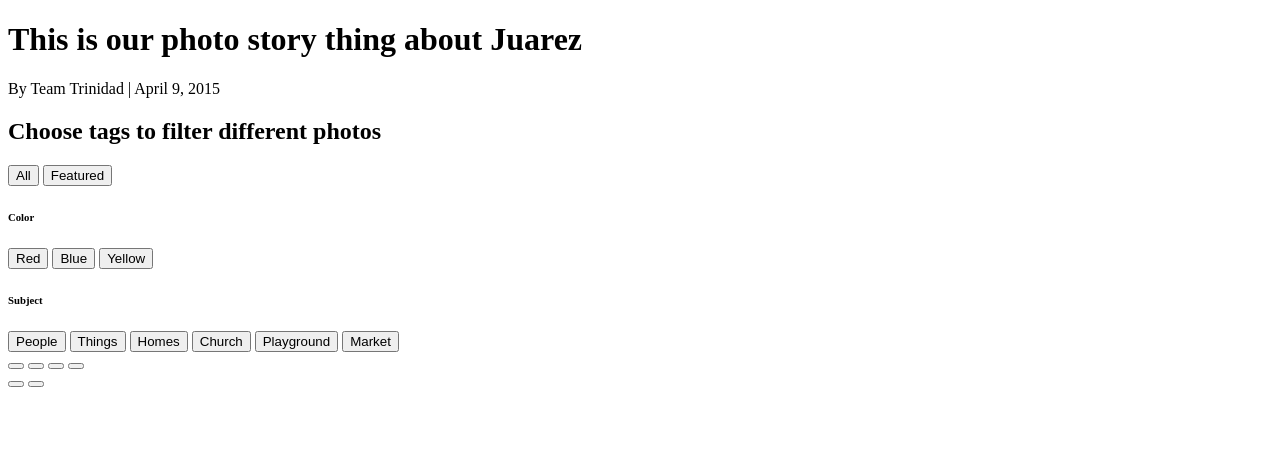
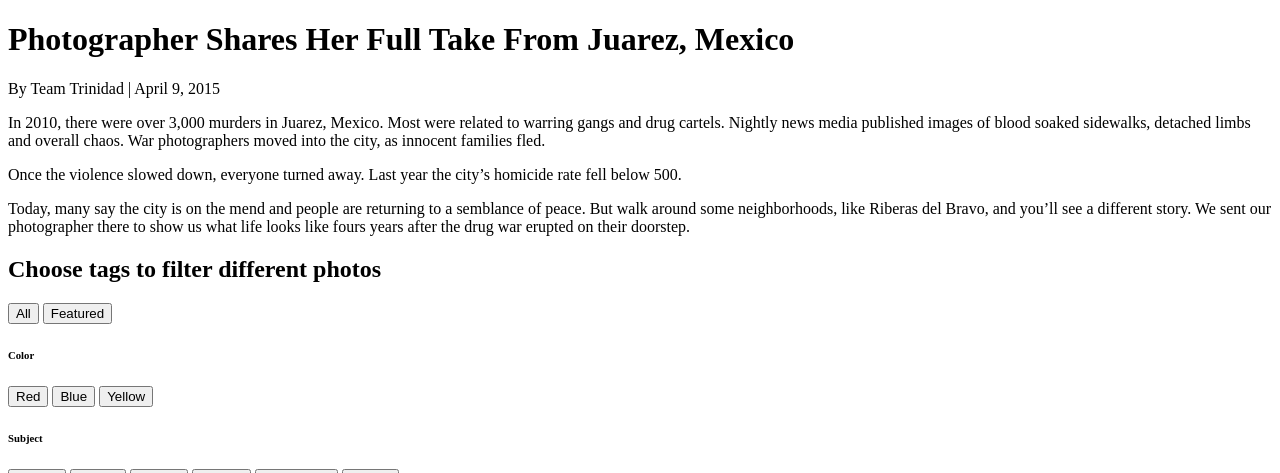
Before and after one commit to TylerFisher/birdseye, a Flask app: template template/templates/index.html in a window 1280 px wide. Shown: the top 473 px of the page. Run offline with Flask 2, Linux system fonts and the light colour scheme; the template is opened without the code that fills it, so the values that code supplies are empty.

Commit message:
mroe style tweaks

```diff
--- a/template/templates/_base.html
+++ b/template/templates/_base.html
@@ -7,7 +7,7 @@
     <!-- META TAGS -->
     {% include '_meta.html' %}
 
-    <link href='http://fonts.googleapis.com/css?family=Open+Sans:400,300,600|Merriweather:400,700' rel='stylesheet' type='text/css'>
+    <!-- <link href='http://fonts.googleapis.com/css?family=Open+Sans:400,300,600|Merriweather:400,700' rel='stylesheet' type='text/css'> -->
 
     <!-- CSS -->
     {{ CSS.push('less/app.less') }}
--- a/template/templates/index.html
+++ b/template/templates/index.html
@@ -1,10 +1,20 @@
 {% extends '_base.html' %}
 
 {% block content %}
-<h1>This is our photo story thing about Juarez</h1>
-<div class="byline">
-<p>By <span class="name">Team Trinidad</span> | April 9, 2015</p>
+<header>
+    <h1>Photographer Shares Her Full Take From Juarez, Mexico</h1>
+    <div class="byline">
+    <p>By <span class="name">Team Trinidad</span> | April 9, 2015</p>
+    </div>
 
+    <div class="txt">
+        <p>In 2010, there were over 3,000 murders in Juarez, Mexico. Most were related to warring gangs and drug cartels. Nightly news media published images of blood soaked sidewalks, detached limbs and overall chaos. War photographers moved into the city, as innocent families fled.</p>
+
+        <p>Once the violence slowed down, everyone turned away. Last year the city’s homicide rate fell below 500.</p>
+
+        <p>Today, many say the city is on the mend and people are returning to a semblance of peace. But walk around some neighborhoods, like Riberas del Bravo, and you’ll see a different story. We sent our photographer there to show us what life looks like fours years after the drug war erupted on their doorstep.</p>
+    </div>
+</header>
 <div class="filters">
     <h2>Choose tags to filter different photos</h2>
 
```
Also changed, not shown: template/less/app.less (+8 -1 lines).
